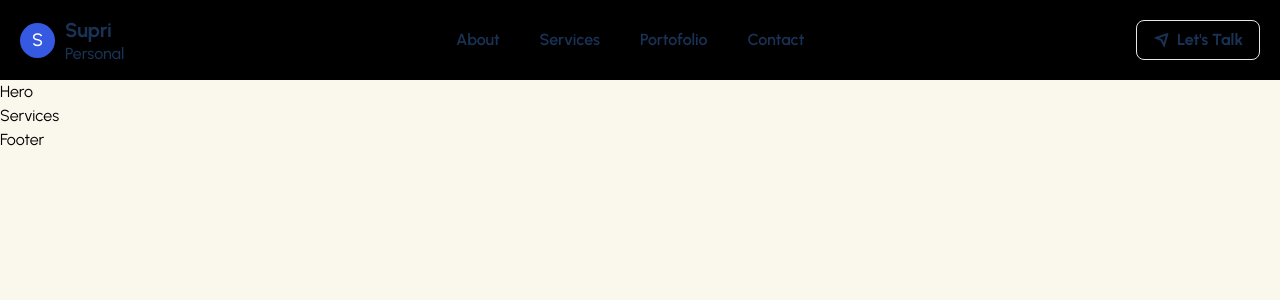
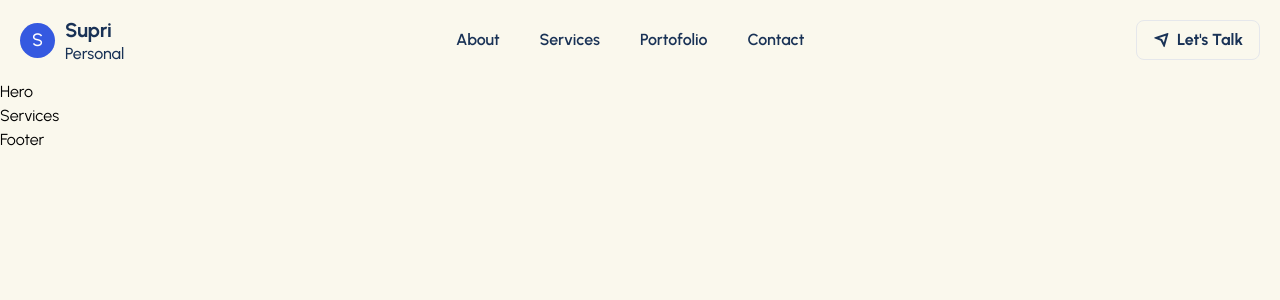
Before and after one commit to suprayy/supri-portofolio, a React (Vite) app: page / in a window 1280 px wide. Shown: the top 300 px of the page. Built offline with nearby package versions, Linux system fonts and the light colour scheme.

Commit message:
menu: pembuatan header

```diff
--- a/src/components/Header/Header.jsx
+++ b/src/components/Header/Header.jsx
@@ -1,6 +1,6 @@
 const Header = () => {
   return (
-    <header className="w-full h-[80px] leading-[80px] flex items-center bg-black">
+    <header className="w-full h-[80px] leading-[80px] flex items-center">
       <div className="container">
         <div className="flex items-center justify-between ">
           {/* ================logo================ */}
```
